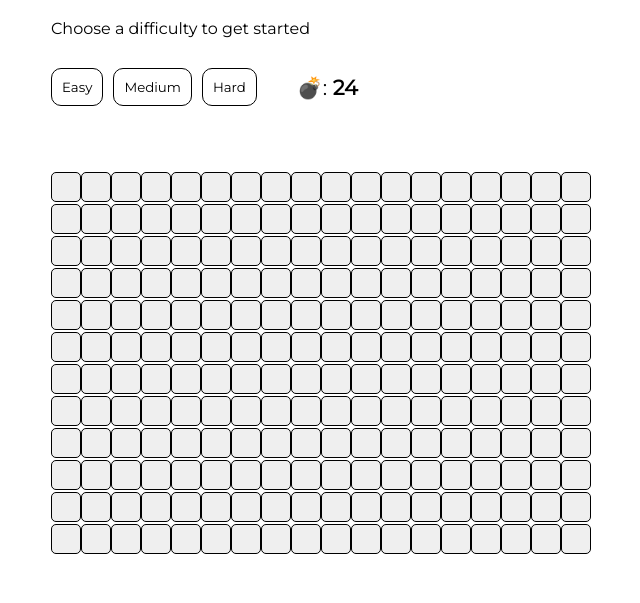
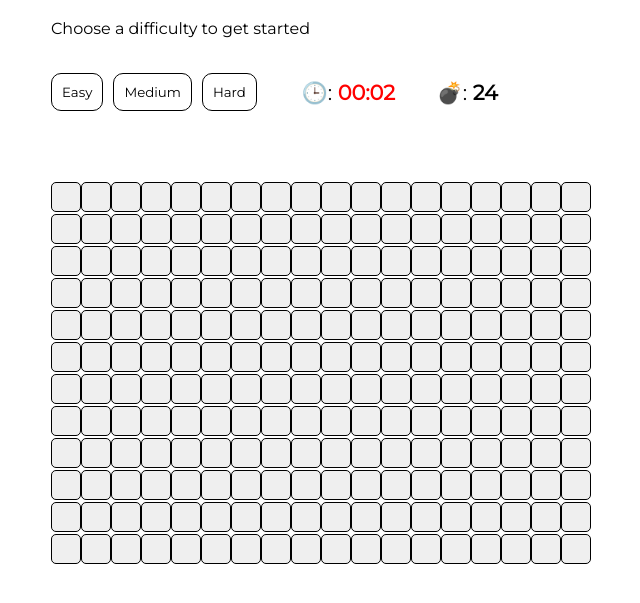
Before and after one commit to austinryder/minesweeper-clone, a plain HTML site: page index.html in a window 1280 px wide. Both pictures are taken after a click on the button "Easy". Shown: the part 63-666 px from the top of the page, without its empty margins (77-717 px from the left). Drawn offline with Linux system fonts and the light colour scheme.

Commit message:
add timer

```diff
--- a/app.js
+++ b/app.js
@@ -3,9 +3,12 @@ var minesLeft = document.querySelector('#mines-remaining')
 var intro = document.querySelector('#intro');
 var game = document.querySelector('#minesweeper');
 var message = document.querySelector('#message');
+var timeDisplay = document.querySelector('#timer');
 var mines;
 var minesweepButtons;
 
+var timer;
+var secondsPassed = 0;
 var minesRemaining = 0;
 
 var height, width, numMines;
@@ -34,6 +37,19 @@ difficulty.forEach( function (btn) {
                 break;
         }
 
+        clearInterval(timer);
+
+        secondsPassed = 0;
+        timeDisplay.textContent = "00:00";
+        timer = setInterval(function() {
+            secondsPassed++;
+
+            var formattedTime = "";
+            var minutes = parseInt(secondsPassed / 60);
+            var seconds = secondsPassed - (minutes * 60);
+
+            timeDisplay.textContent = ("0" + minutes).slice(-2) + ":" + ("0" + seconds).slice(-2);
+        }, 1000);
         minesRemaining = numMines;
         minesLeft.textContent = minesRemaining;
         generateNewBoard(width, height, numMines);
@@ -153,7 +169,9 @@ function showButton(button) {
 
         minesweepButtons.forEach(function(button) {
             button.disabled = true;
-        })
+        });
+
+        clearInterval(timer);
     } else if (val === "0") {
         button.classList.add('clicked');
         setTimeout(
@@ -172,6 +190,8 @@ function showButton(button) {
         minesweepButtons.forEach(function(button) {
             button.disabled = true;
         })
+
+        clearInterval(timer);
     }
 }
 
--- a/index.html
+++ b/index.html
@@ -18,7 +18,8 @@
             <button id="medium" class="diff-btn" data-content="medium">Medium</button>
             <button id="hard" class="diff-btn" data-content="hard">Hard</button>
 
-            <p>💣: <span id="mines-remaining">0</span></p>
+            <p id="timer">00:00</p>
+            <p id="mine-counter">💣: <span id="mines-remaining">0</span></p>
         </div>
 
         <p id="message"></p>
--- a/style.css
+++ b/style.css
@@ -35,7 +35,20 @@ tr {
     align-content: center;
     align-items: center;
 }
-#buttons p {
+#timer {
+    margin-left: 30px;
+    font-size: 1.3rem;
+    color: red;
+    width: 100px;
+    padding: 5px;
+    font-weight: 700;
+}
+#timer::before {
+    content: "🕒: ";
+    color: black;
+    font-weight: 400;
+}
+#mine-counter {
     margin-left: 30px;
     font-size: 1.3rem;
 }
```
